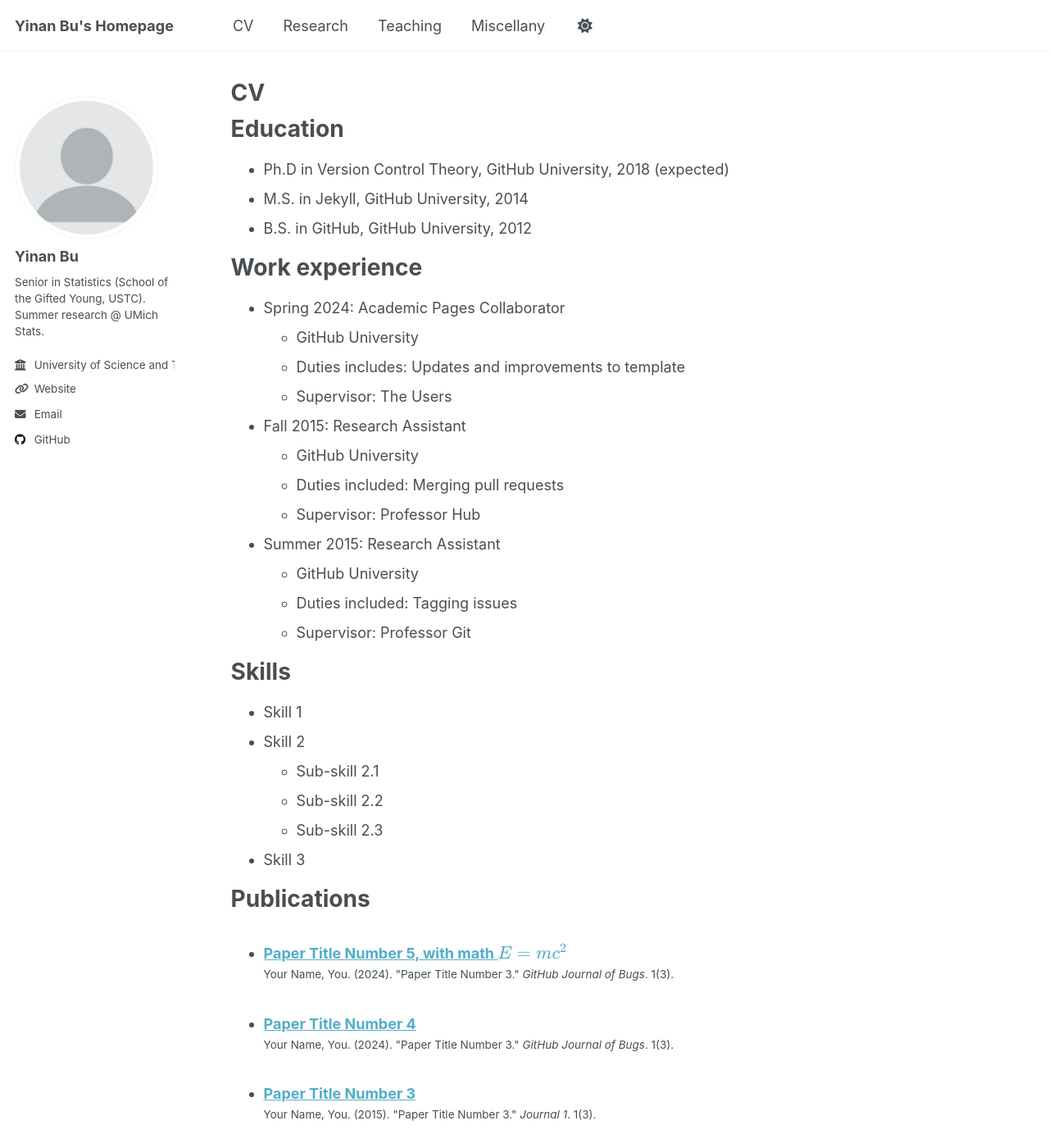
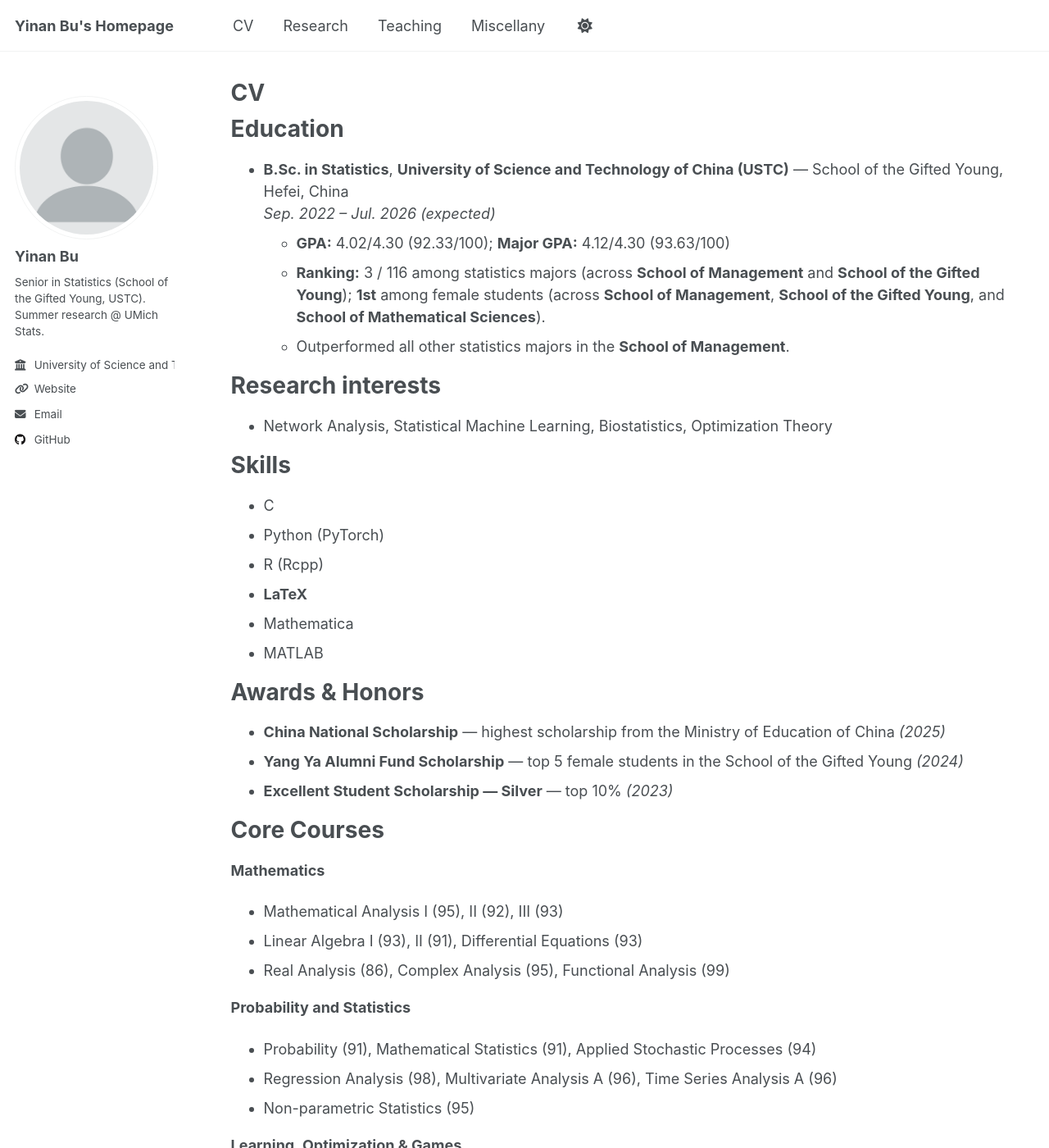
Before and after one commit to yinanbu/yinanbu.github.io, a Jekyll site: the page built from _pages/cv.md, in a window 1280 px wide and 1400 px high. Shown: the whole window at 82% size. Built offline with Jekyll 4.4.1, drawn with Linux system fonts in a browser that asks for light colours; a script that is not in the unit is left out; some of the changed text lies outside the part shown.

Commit message:
Update cv.md

```diff
--- a/_pages/cv.md
+++ b/_pages/cv.md
@@ -11,54 +11,48 @@ redirect_from:
 
 Education
 ======
-* Ph.D in Version Control Theory, GitHub University, 2018 (expected)
-* M.S. in Jekyll, GitHub University, 2014
-* B.S. in GitHub, GitHub University, 2012
+* **B.Sc. in Statistics**, **University of Science and Technology of China (USTC)** — School of the Gifted Young, Hefei, China
+  *Sep. 2022 – Jul. 2026 (expected)*
+  * **GPA:** 4.02/4.30 (92.33/100); **Major GPA:** 4.12/4.30 (93.63/100)
+  * **Ranking:** 3 / 116 among statistics majors (across **School of Management** and **School of the Gifted Young**); **1st** among female students (across **School of Management**, **School of the Gifted Young**, and **School of Mathematical Sciences**).
+  * Outperformed all other statistics majors in the **School of Management**.
 
-Work experience
+Research interests
 ======
-* Spring 2024: Academic Pages Collaborator
-  * GitHub University
-  * Duties includes: Updates and improvements to template
-  * Supervisor: The Users
-
-* Fall 2015: Research Assistant
-  * GitHub University
-  * Duties included: Merging pull requests
-  * Supervisor: Professor Hub
-
-* Summer 2015: Research Assistant
-  * GitHub University
-  * Duties included: Tagging issues
-  * Supervisor: Professor Git
+* Network Analysis, Statistical Machine Learning, Biostatistics, Optimization Theory
 
 Skills
 ======
-* Skill 1
-* Skill 2
-  * Sub-skill 2.1
-  * Sub-skill 2.2
-  * Sub-skill 2.3
-* Skill 3
+* C
+* Python (PyTorch)
+* R (Rcpp)
+* **LaTeX**
+* Mathematica
+* MATLAB
 
-Publications
+Awards & Honors
 ======
-  <ul>{% for post in site.publications reversed %}
-    {% include archive-single-cv.html %}
-  {% endfor %}</ul>
+* **China National Scholarship** — highest scholarship from the Ministry of Education of China *(2025)*
+* **Yang Ya Alumni Fund Scholarship** — top 5 female students in the School of the Gifted Young *(2024)*
+* **Excellent Student Scholarship — Silver** — top 10% *(2023)*
 
-Talks
+Core Courses
 ======
-  <ul>{% for post in site.talks reversed %}
-    {% include archive-single-talk-cv.html  %}
-  {% endfor %}</ul>
+**Mathematics**
+* Mathematical Analysis I (95), II (92), III (93)
+* Linear Algebra I (93), II (91), Differential Equations (93)
+* Real Analysis (86), Complex Analysis (95), Functional Analysis (99)
 
-Teaching
-======
-  <ul>{% for post in site.teaching reversed %}
-    {% include archive-single-cv.html %}
-  {% endfor %}</ul>
+**Probability and Statistics**
+* Probability (91), Mathematical Statistics (91), Applied Stochastic Processes (94)
+* Regression Analysis (98), Multivariate Analysis A (96), Time Series Analysis A (96)
+* Non-parametric Statistics (95)
 
-Service and leadership
-======
-* Currently signed in to 43 different slack teams
+**Learning, Optimization & Games**
+* Machine Learning (92)
+* Fundamentals of Statistical Algorithm (94)
+* A Primer in Game Theory (93)
+
+**Computer Science**
+* C Programming Language (95)
+* Applied Statistical Software (96)
```
